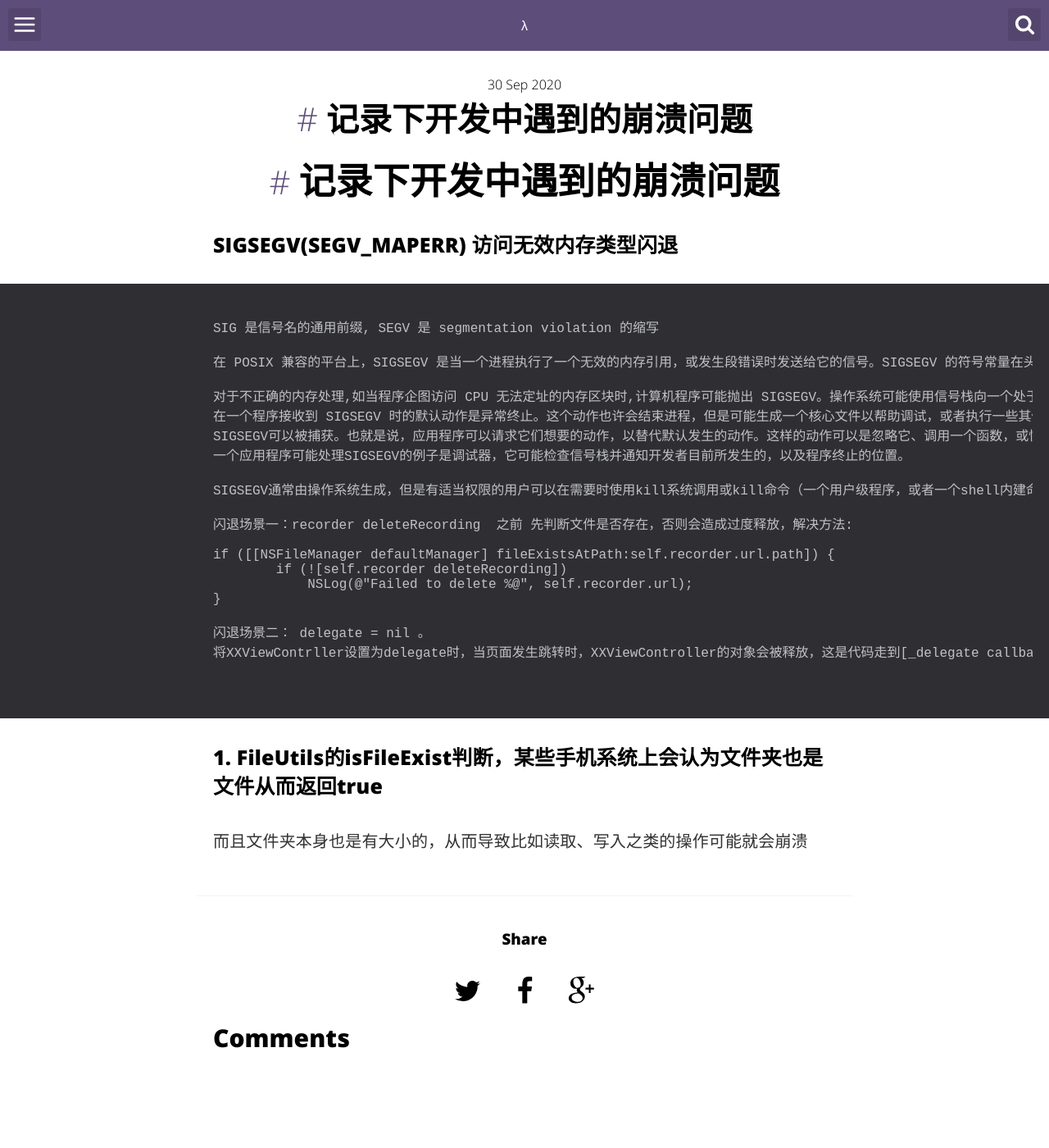
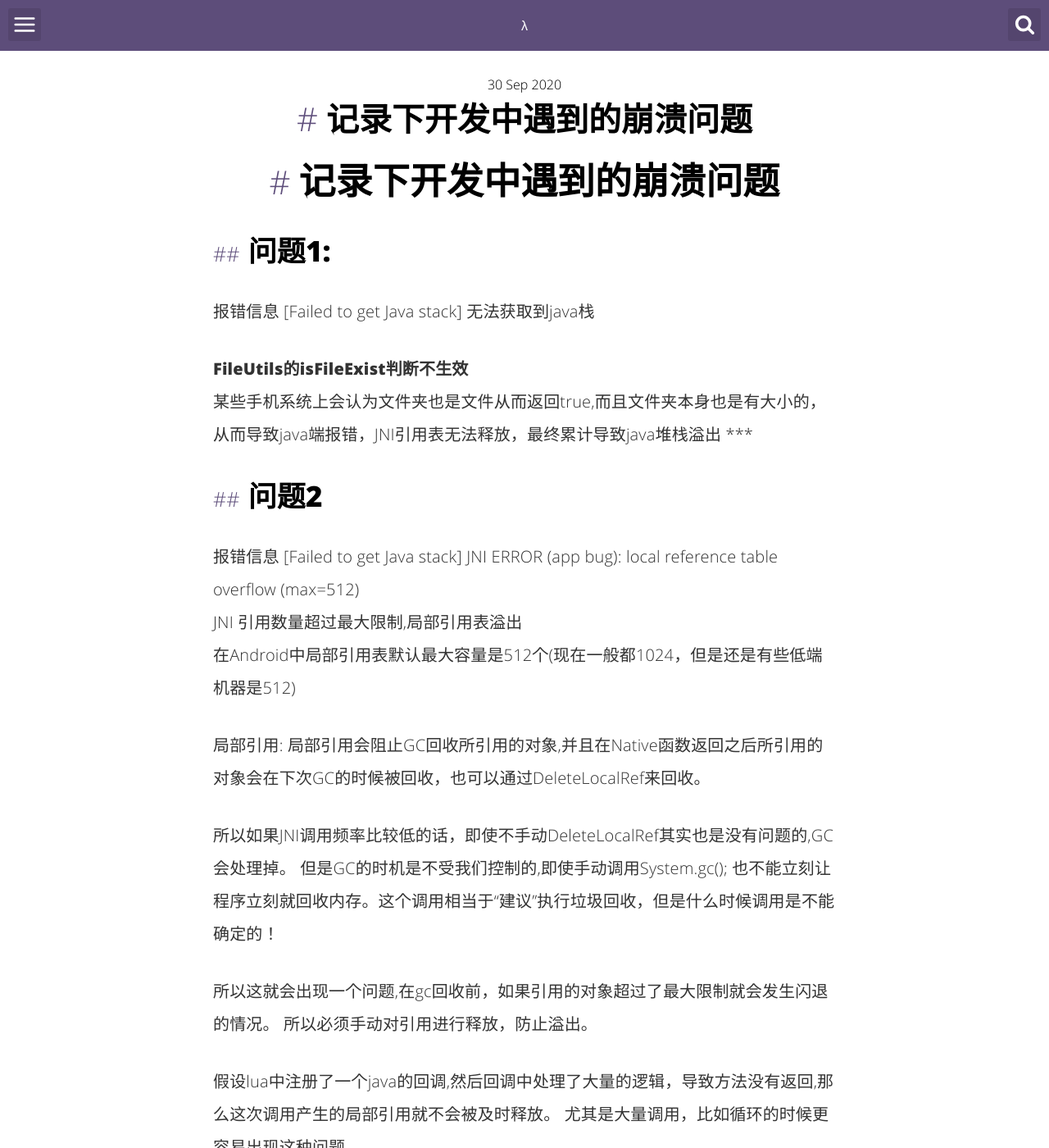
Before and after one commit to QuiQiJingFeng/fyd.github.blog, a Jekyll site: the page built from _posts/2020-09-30-Error.md, in a window 1280 px wide and 1400 px high. Shown: the whole window at 82% size. Built offline with Jekyll 4.4.1, drawn with Linux system fonts in a browser that asks for light colours; comment, search, counter and statistics services are not loaded; some of the changed text lies outside the part shown.

Commit message:
feat:update

````diff
--- a/_posts/2020-09-30-Error.md
+++ b/_posts/2020-09-30-Error.md
@@ -11,28 +11,50 @@ categories:
 ---
 # 记录下开发中遇到的崩溃问题
 
-### SIGSEGV(SEGV_MAPERR) 访问无效内存类型闪退
-```
-SIG 是信号名的通用前缀, SEGV 是 segmentation violation 的缩写
+## 问题1:
+报错信息
+[Failed to get Java stack] 无法获取到java栈
 
-在 POSIX 兼容的平台上，SIGSEGV 是当一个进程执行了一个无效的内存引用，或发生段错误时发送给它的信号。SIGSEGV 的符号常量在头文件 signal.h 中定义。因为在不同平台上，信号数字可能变化，因此符号信号名被使用。通常，它是信号11。
+**FileUtils的isFileExist判断不生效**
+某些手机系统上会认为文件夹也是文件从而返回true,而且文件夹本身也是有大小的，从而导致java端报错，JNI引用表无法释放，最终累计导致java堆栈溢出
+***
 
-对于不正确的内存处理,如当程序企图访问 CPU 无法定址的内存区块时,计算机程序可能抛出 SIGSEGV。操作系统可能使用信号栈向一个处于自然状态的应用程序通告错误，由此，开发者可以使用它来调试程序或处理错误。
-在一个程序接收到 SIGSEGV 时的默认动作是异常终止。这个动作也许会结束进程，但是可能生成一个核心文件以帮助调试，或者执行一些其他特定于某些平台的动作。
-SIGSEGV可以被捕获。也就是说，应用程序可以请求它们想要的动作，以替代默认发生的动作。这样的动作可以是忽略它、调用一个函数，或恢复默认的动作。在一些情形下，忽略 SIGSEGV 导致未定义行为。
-一个应用程序可能处理SIGSEGV的例子是调试器，它可能检查信号栈并通知开发者目前所发生的，以及程序终止的位置。
+## 问题2
+报错信息
+[Failed to get Java stack]
+JNI ERROR (app bug): local reference table overflow (max=512)
+JNI 引用数量超过最大限制,局部引用表溢出
+在Android中局部引用表默认最大容量是512个(现在一般都1024，但是还是有些低端机器是512)
 
-SIGSEGV通常由操作系统生成，但是有适当权限的用户可以在需要时使用kill系统调用或kill命令（一个用户级程序，或者一个shell内建命令）来向一个进程发送信号。
+局部引用:
+局部引用会阻止GC回收所引用的对象,并且在Native函数返回之后所引用的对象会在下次GC的时候被回收，也可以通过DeleteLocalRef来回收。
 
-闪退场景一：recorder deleteRecording  之前 先判断文件是否存在，否则会造成过度释放，解决方法:
+所以如果JNI调用频率比较低的话，即使不手动DeleteLocalRef其实也是没有问题的,GC会处理掉。
+但是GC的时机是不受我们控制的,即使手动调用System.gc(); 也不能立刻让程序立刻就回收内存。这个调用相当于“建议”执行垃圾回收，但是什么时候调用是不能确定的！
 
-if ([[NSFileManager defaultManager] fileExistsAtPath:self.recorder.url.path]) {
-        if (![self.recorder deleteRecording])
-            NSLog(@"Failed to delete %@", self.recorder.url);
-}
+所以这就会出现一个问题,在gc回收前，如果引用的对象超过了最大限制就会发生闪退的情况。
+所以必须手动对引用进行释放，防止溢出。
 
-闪退场景二： delegate = nil 。
-将XXViewContrller设置为delegate时，当页面发生跳转时，XXViewController的对象会被释放，这是代码走到[_delegate callbackMethod],便出现crash。解决方法有二：1.将@property (nonatomic ,assign) id <BLELibDelegate>delegate; 中 assign关键字改为weak。 2.在XXViewController的delloc方法中添加：xxx.delegate = nil;
-```
-### 1. **FileUtils的isFileExist判断，某些手机系统上会认为文件夹也是文件从而返回true**
-而且文件夹本身也是有大小的，从而导致比如读取、写入之类的操作可能就会崩溃
+
+假设lua中注册了一个java的回调,然后回调中处理了大量的逻辑，导致方法没有返回,那么这次调用产生的局部引用就不会被及时释放。
+尤其是大量调用，比如循环的时候更容易出现这种问题
+
+本质原因是引用表溢出,表现形式有以下几种
+1. 调用结束之后没有解除局部引用
+2. C->JAVA, JAVA报错(JAVA报错不会导致闪退而且不会返回C层,所以会发生泄漏)没有返回导致引用没有被释放
+3. JAVA->C, C->JAVA, JAVA->C ...
+例如:
+	audio:play(xxx,function()
+		audio:play(xxx,function()
+			audio:play(xxx,function()
+				...
+			end)
+		end)
+	end)
+这种因为回调方法没有执行完,所以相应的引用表没有被释放,所以越积越多
+
+参考:
+1. https://segmentfault.com/a/1190000015583877
+2. https://blog.csdn.net/xyang81/article/details/44873769
+
+***
````
